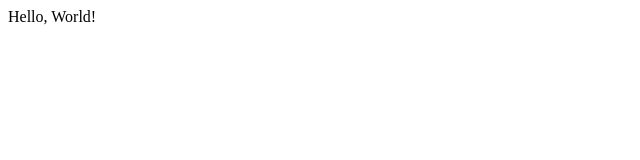
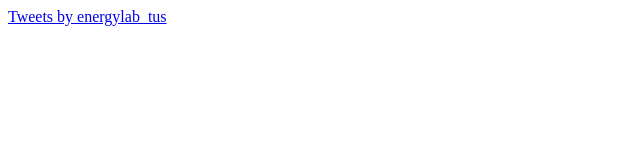
Before and after one commit to KatayamaLab/KatayamaLab.GitHub.io, a plain HTML site: page index.html in a window 1280 px wide. Shown: the whole page, without its empty margins (0-640 px from the left). Drawn offline with Linux system fonts and the light colour scheme.

Commit message:
Update index.html

```diff
--- a/index.html
+++ b/index.html
@@ -1,5 +1,4 @@
 <html>
 <body>
-Hello, World!
-</body>
+<a class="twitter-timeline" href="https://twitter.com/energylab_tus?ref_src=twsrc%5Etfw">Tweets by energylab_tus</a> <script async src="https://platform.twitter.com/widgets.js" charset="utf-8"></script></body>
 </html>
```
